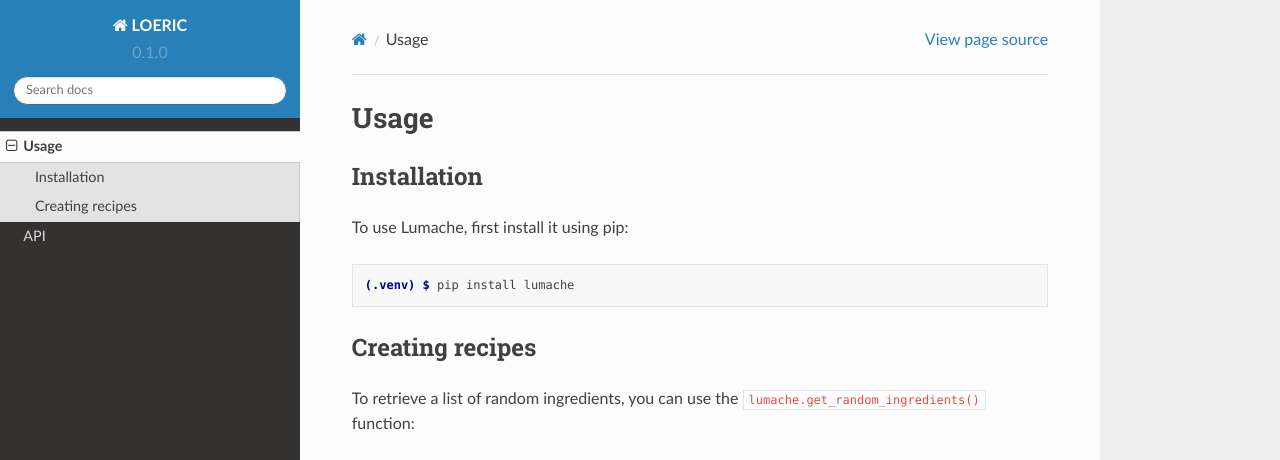
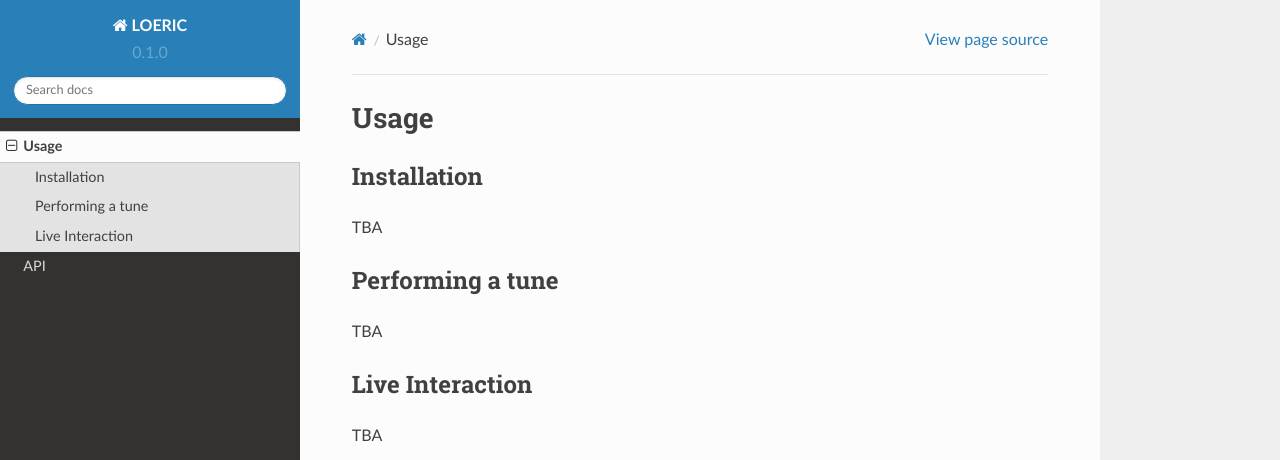
Before and after one commit to amerotz/loeric, a Sphinx documentation site: the page built from docs/source/usage.rst, in a window 1280 px wide and 1095 px high. Shown: the top 460 px of the window. Built offline with Sphinx 7.4.7 and the Read the Docs theme 2.0.0, drawn with Linux system fonts in a browser that asks for light colours; some of the changed text lies outside the part shown; grey boxes are pictures that could not be loaded.

Commit message:
Update usage.rst

```diff
--- a/docs/source/usage.rst
+++ b/docs/source/usage.rst
@@ -5,29 +5,12 @@
 
 Installation
 ------------
+TBA
 
-To use Lumache, first install it using pip:
+Performing a tune
+-----------------
+TBA
 
-.. code-block:: console
-
-   (.venv) $ pip install lumache
-
-Creating recipes
+Live Interaction
 ----------------
-
-To retrieve a list of random ingredients,
-you can use the ``lumache.get_random_ingredients()`` function:
-
-.. autofunction:: lumache.get_random_ingredients
-
-The ``kind`` parameter should be either ``"meat"``, ``"fish"``,
-or ``"veggies"``. Otherwise, :py:func:`lumache.get_random_ingredients`
-will raise an exception.
-
-.. autoexception:: lumache.InvalidKindError
-
-For example:
-
->>> import lumache
->>> lumache.get_random_ingredients()
-['shells', 'gorgonzola', 'parsley']
+TBA
```
